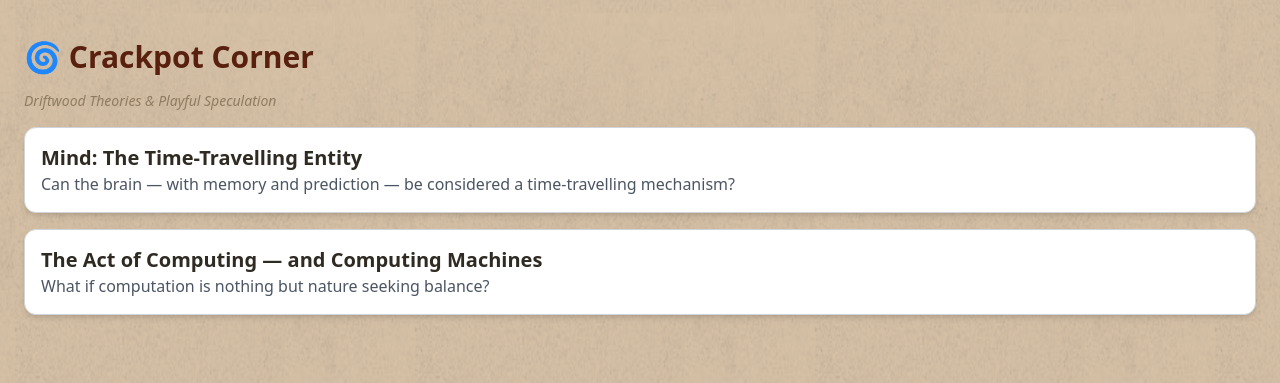
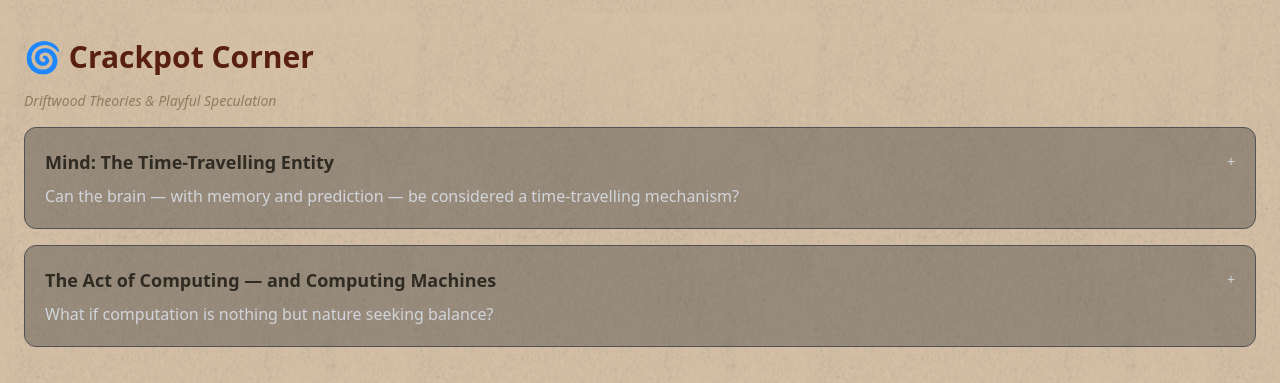
Before and after one commit to Veena-vk/veena-portfolio-dev, a Next.js app: page /earth in a window 1280 px wide. Shown: the part 1260-1643 px from the top of the page. Built offline with nearby package versions, Linux system fonts and the light colour scheme.

Commit message:
Update ExpandableCard.tsx

```diff
--- a/app/earth/components/ExpandableCard.tsx
+++ b/app/earth/components/ExpandableCard.tsx
@@ -1,5 +1,6 @@
 "use client";
-import React, { useState } from "react";
+
+import { useState } from "react";
 
 interface Props {
   title: string;
@@ -7,26 +8,27 @@ interface Props {
   details: string;
 }
 
-const ExpandableCard: React.FC<Props> = ({ title, content, details }) => {
+export default function ExpandableCard({ title, content, details }: Props) {
   const [open, setOpen] = useState(false);
 
   return (
-    <div className="p-4 rounded-xl border border-gray-300 shadow-md bg-white mb-4">
-      <button
-        onClick={() => setOpen(!open)}
-        className="w-full text-left"
-      >
-        <h2 className="text-xl font-semibold">{title}</h2>
-        <p className="text-gray-600">{content}</p>
-      </button>
+    <div
+      className="bg-neutral-700/40 border border-neutral-600 p-5 rounded-xl cursor-pointer hover:bg-neutral-700 transition"
+      onClick={() => setOpen(!open)}
+    >
+      <div className="flex justify-between items-center">
+        <h3 className="text-lg font-semibold">{title}</h3>
+        <span className="text-sm text-gray-300">{open ? "–" : "+"}</span>
+      </div>
+
+      <p className="mt-2 text-gray-300">{content}</p>
 
       {open && (
-        <div className="mt-3 text-gray-700 whitespace-pre-line">
-          {details}
-        </div>
+        <div
+          className="mt-4 text-gray-200 text-sm leading-relaxed space-y-3"
+          dangerouslySetInnerHTML={{ __html: details }}
+        />
       )}
     </div>
   );
-};
-
-export default ExpandableCard;
+}
```
